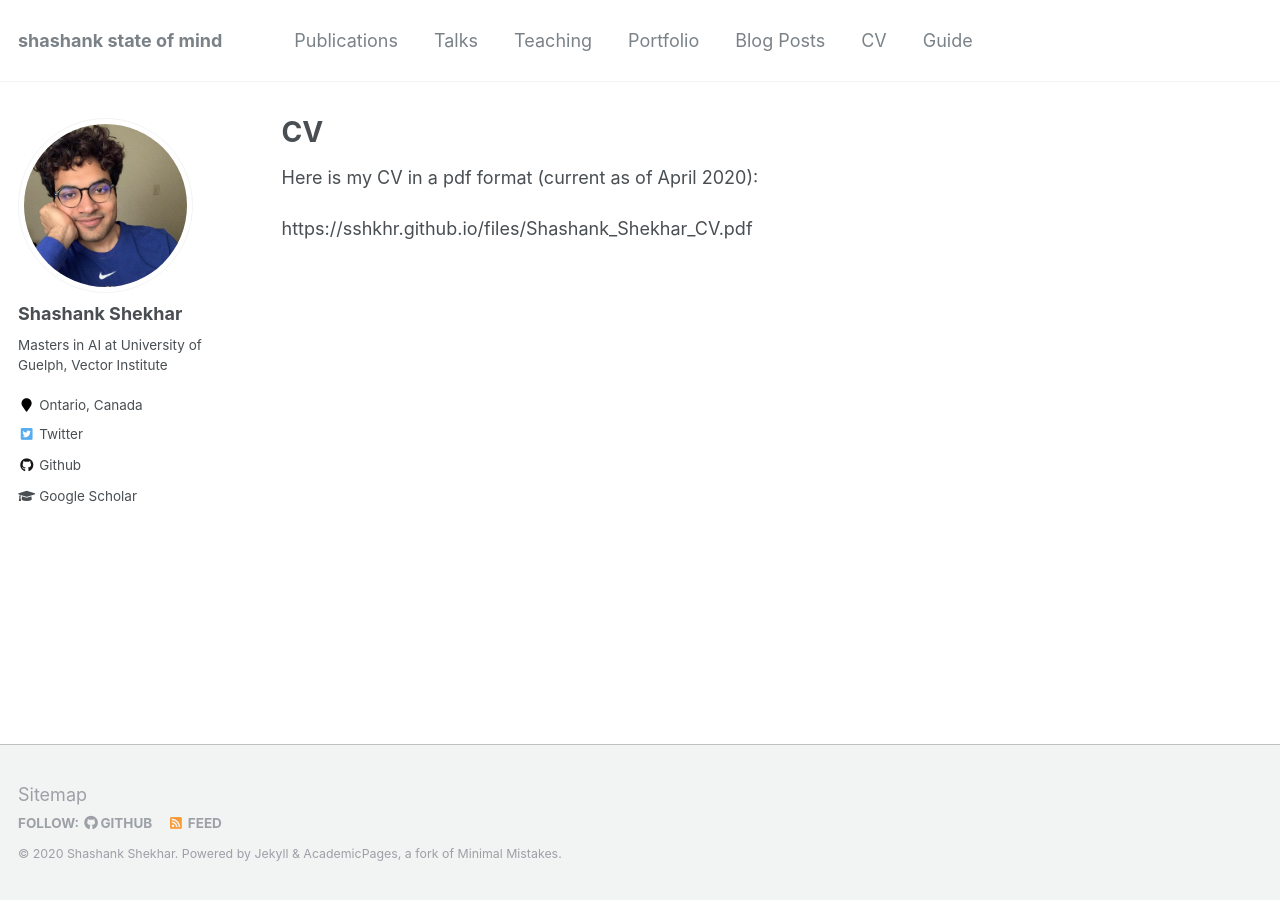
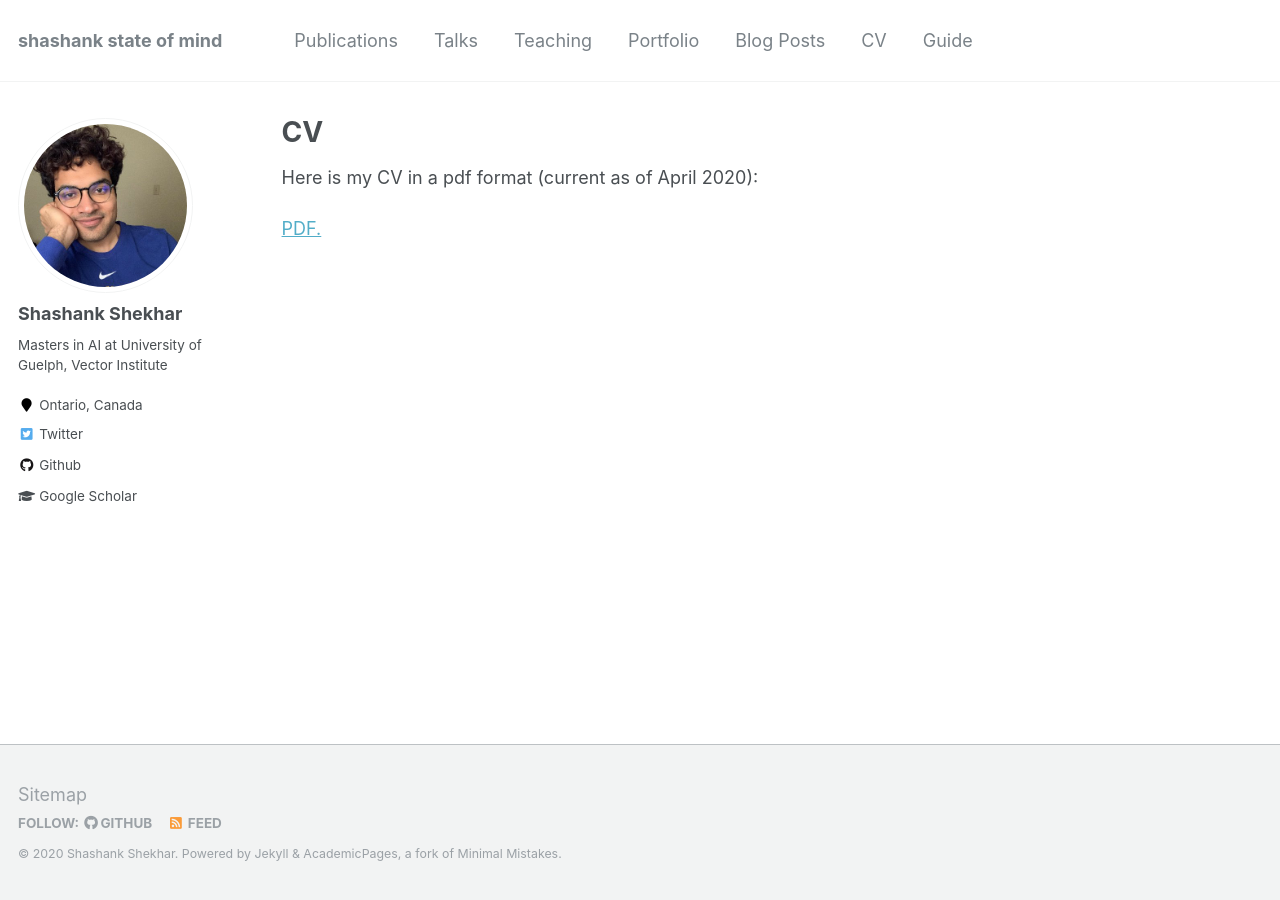
Before and after one commit to sshkhr/sshkhr.github.io, a Jekyll site: the page built from _pages/cv.md, in a window 1280 px wide. Built offline with Jekyll 4.4.1, drawn with Linux system fonts in a browser that asks for light colours.

Commit message:
Adding CV

```diff
--- a/_pages/cv.md
+++ b/_pages/cv.md
@@ -11,4 +11,4 @@ redirect_from:
 
 Here is my CV in a pdf format (current as of April 2020):
 
-{{ site.url }}/files/Shashank_Shekhar_CV.pdf
+<a href="sshkhr.github.io/files/Shashank_Shekhar_CV.pdf" target="_blank">PDF.</a>
```
